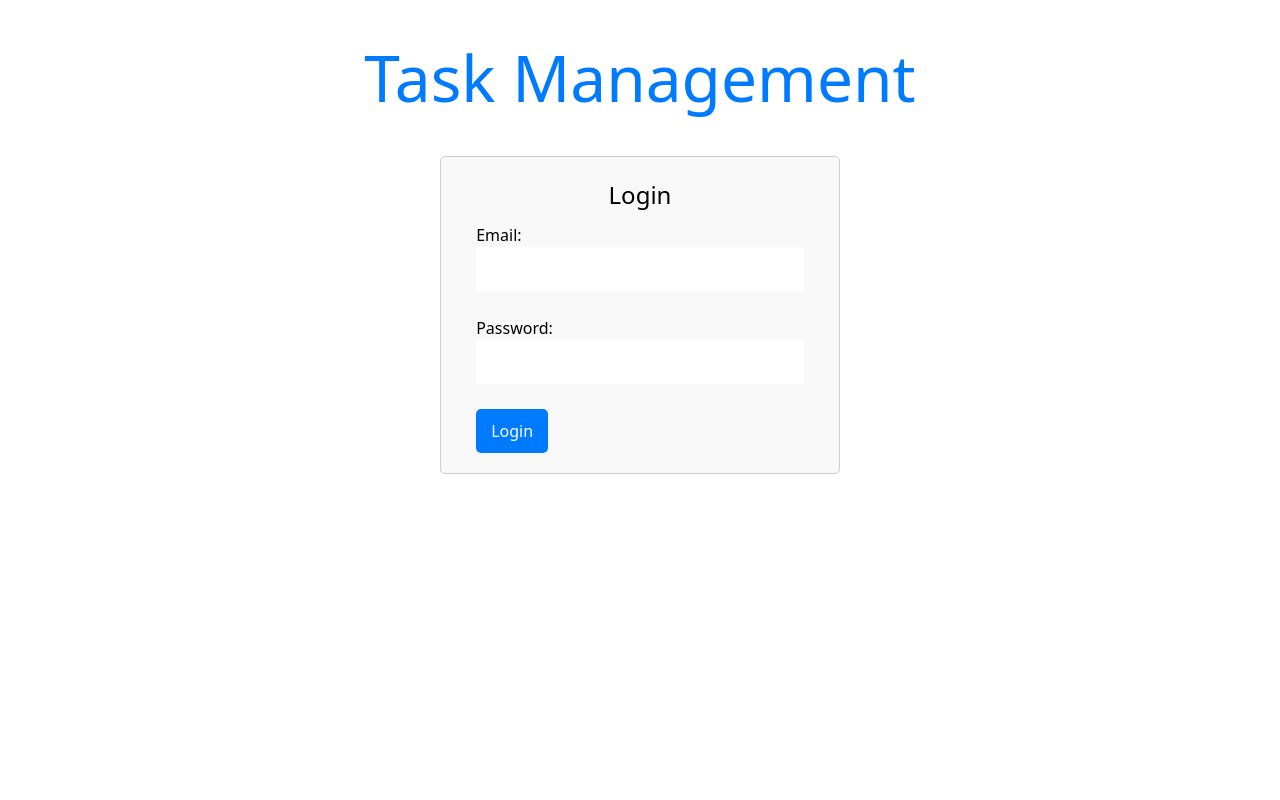
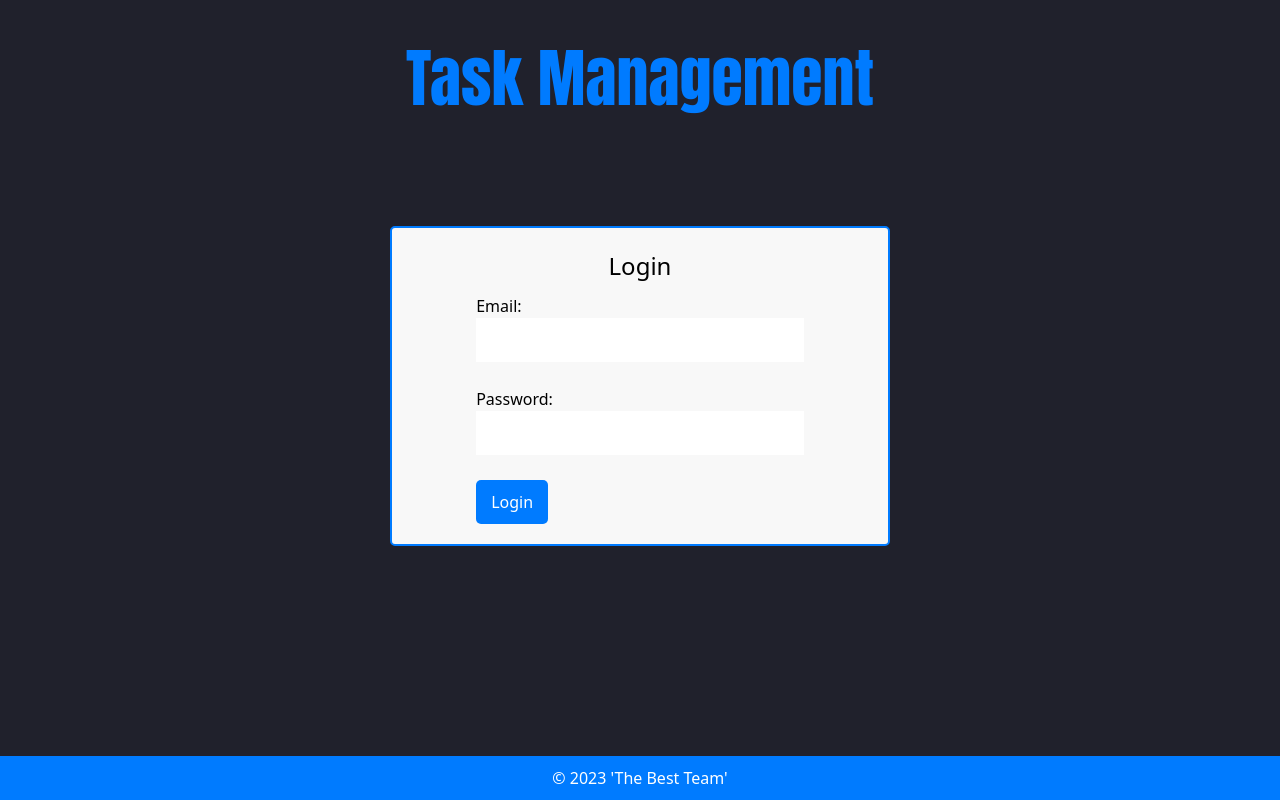
Before and after one commit to aodell6/taskmaster425, a React (Create React App) app: page / in a window 1280 px wide. Built offline with nearby package versions, Linux system fonts and the light colour scheme.

Commit message:
Changed login and colors

```diff
--- a/src/components/Column.js
+++ b/src/components/Column.js
@@ -35,7 +35,7 @@ function Column({ colIndex }) {
           className = "mx-5 pt-[90px] min-w-[280px]"
       >
         {/*Adds Columns to Board*/}
-        <p className = "flex items-center tracking-widest md:tracking-[.2em] text-[#b91c1c]">
+        <p className = "flex items-center tracking-widest md:tracking-[.2em] text-[#007bff]">
           {col.name} ({col.tasks.length})
         </p>
 
--- a/src/components/Header.js
+++ b/src/components/Header.js
@@ -27,11 +27,11 @@ function Header() {
 
           {/* Title & Icons */}
           <div className = "flex items-center space-x-2 font-bold text-2xl">
-            <GiHaunting size = {40} color = "#b91c1c" />
+            <GiHaunting size = {40} color = "#007bff" />
             <h3>
               Task Management
             </h3>
-            <GiRaiseZombie size = {40} color = "#b91c1c" />
+            <GiRaiseZombie size = {40} color = "#007bff" />
           </div>
 
             {/*/!* Theme Toggle *!/*/}
--- a/src/components/Login.js
+++ b/src/components/Login.js
@@ -39,6 +39,10 @@ function Login({stateFunction}) {
                     <button onClick={handleLogin}>Login</button>
                 </form>
             </div>
+
+            <footer>
+                &copy; 2023 'The Best Team'
+            </footer>
         </div>
     );
 }
--- a/src/index.css
+++ b/src/index.css
@@ -4,7 +4,7 @@
 
 @layer components {
   .button {
-    @apply bg-[#b91c1c] py-2 px-4 rounded-full text-white text-lg font-semibold hover:opacity-80 duration-200
+    @apply bg-[#007bff] py-2 px-4 rounded-full text-white text-lg font-semibold hover:opacity-80 duration-200
   }
 }
 
--- a/src/login.css
+++ b/src/login.css
@@ -1,5 +1,5 @@
 body {
-    background-color: rgb(255, 255, 255);
+    background-color: #20212c;
 }
 
 .login-page {
@@ -18,10 +18,10 @@ body {
 }
 
 .login-container {
-    width: 400px;
-    margin: 30px auto 0;
+    width: 500px;
+    margin: 100px auto 0;
     padding: 20px;
-    border: 1px solid #ccc;
+    border: 2px solid #007bff;
     border-radius: 5px;
     background-color: #f8f8f8;
     display: flex;
@@ -64,6 +64,17 @@ button {
 
 .title {
     font-size: 4rem;
+    font-family:Impact, Haettenschweiler, 'Arial Narrow Bold', sans-serif;
     margin-bottom: 10px;
     color: #007bff;
   }
+
+  footer {
+    background-color: #007bff;
+    position: fixed;
+    bottom: 0;
+    width: 100%;
+    color: #fff; /* Set your desired text color */
+    padding: 10px; /* Adjust padding as needed */
+    text-align: center;
+  }
--- a/src/modals/AddEditModal.js
+++ b/src/modals/AddEditModal.js
@@ -84,7 +84,7 @@ function AddEditModal({
           }}
       >
         <div
-            className = "max-h-[95vh]  my-auto  bg-white dark:bg-[#2b2c37] dark:text-red-700 text-red-700 font-bold
+            className = "max-h-[95vh]  my-auto  bg-white dark:bg-[#2b2c37] dark:text-[#007bff] font-bold
        shadow-md shadow-[#364e7e1a] max-w-md mx-auto  w-full px-8  py-8 rounded-xl"
         >
           <h3 className = "text-lg">
@@ -93,7 +93,7 @@ function AddEditModal({
 
           {/* Task Name */}
           <div className = "mt-8 flex flex-col space-y-1">
-            <label className = "text-sm dark:text-red-700 text-red-700">
+            <label className = "text-sm dark:text-[#007bff]">
               Task Name
             </label>
             <input
@@ -107,7 +107,7 @@ function AddEditModal({
 
           {/* Due Date */}
           <div className = "mt-8 flex flex-col space-y-1">
-            <label className = "text-sm dark:text-red-700 text-red-700">
+            <label className = "text-sm dark:text-[#007bff]">
               Due Date
             </label>
             <input
@@ -121,7 +121,7 @@ function AddEditModal({
 
           {/* Description */}
           <div className = "mt-8 flex flex-col space-y-1">
-            <label className = "text-sm dark:text-red-700 text-red-700">
+            <label className = "text-sm dark:text-[#007bff]">
               Description
             </label>
             <textarea
@@ -134,7 +134,7 @@ function AddEditModal({
 
           {/* Status  */}
           <div className = "mt-8 flex flex-col space-y-3">
-            <label className = "text-sm dark:text-red-700 text-red-700">
+            <label className = "text-sm dark:text-[#007bff]">
               Current Status
             </label>
             <select
@@ -154,7 +154,7 @@ function AddEditModal({
                     type === "edit" && setIsTaskModalOpen(false);
                   }
                 }}
-                className = "w-full items-center text-white bg-[#b91c1c] py-2 rounded-full"
+                className = "w-full items-center text-white bg-[#007bff] py-2 rounded-full"
             >
               {type === "edit" ? "Save Edit" : "Create task"}
             </button>
--- a/src/modals/DeleteModal.js
+++ b/src/modals/DeleteModal.js
@@ -14,13 +14,13 @@ function DeleteModal({ onDeleteBtnClick, setIsDeleteModalOpen }) {
     >
       {/* Delete Button */}
       <div className = "max-h-[95vh]  my-auto  bg-white dark:bg-[#2b2c37] text-black dark:text-white font-bold shadow-md shadow-[#364e7e1a] max-w-md mx-auto  w-full px-8  py-8 rounded-x">
-        <h3 className = "font-bold text-red-700 text-xl">
+        <h3 className = "font-bold text-[#007bff] text-xl">
           Delete this task?
         </h3>
         <div className = "flex w-full mt-4 items-center justify-center space-x-4">
           <button
             onClick = { onDeleteBtnClick}
-            className = "w-full items-center text-white bg-red-700 py-2 rounded-full"
+            className = "w-full items-center text-white bg-[#007bff] py-2 rounded-full"
           >
             Delete
           </button>
--- a/src/modals/TaskModal.js
+++ b/src/modals/TaskModal.js
@@ -69,7 +69,7 @@ function TaskModal({ taskIndex, colIndex, setIsTaskModalOpen }) {
                 onClick = {() => {
                   setIsEllipsisMenuOpen((prevState) => !prevState);
                 }}
-                size = {28} color = "#b91c1c"
+                size = {28} color = "#007bff"
             />
 
             {isEllipsisMenuOpen && (
```
